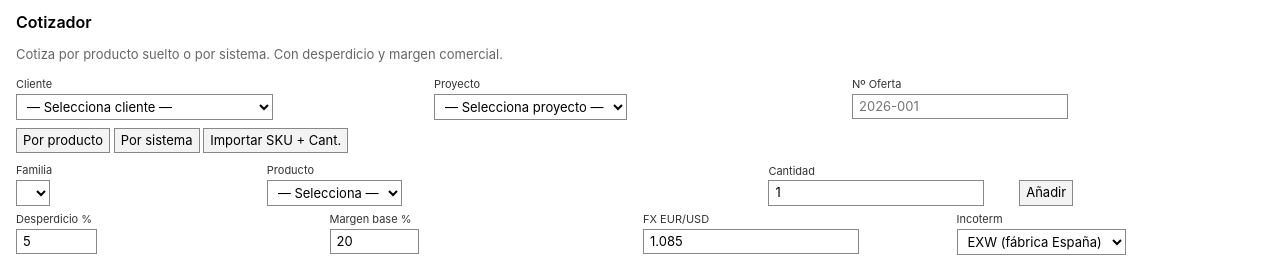
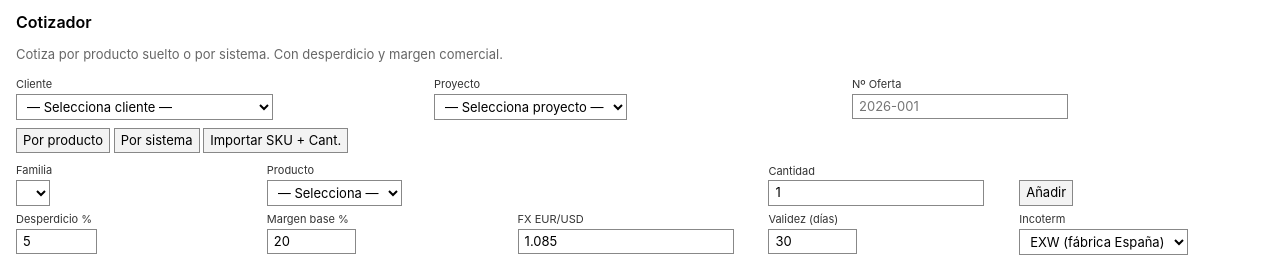
Before and after one commit to Oligonari2810/Arias_Group, a Flask app: page /quote in a window 1280 px wide. Shown: the part 31-296 px from the top of the page. Run offline with Flask 3, Linux system fonts and the light colour scheme; the visitor is signed in with stand-in values (Sample User, id 1); data comes from the database, SQL or seed files in the repository; data that the repository does not hold is empty; some libraries are stand-ins or nearby versions.

Commit message:
fix(offers): validez de oferta usa columna propia, no margin_pct
Bug: el PDF de presupuesto mostraba "Validez: {int(margin_pct)} días"
usando el porcentaje de margen comercial como número de días, lo que
imprimía "20 días" si el margen era 20%. Si el usuario cambiaba el
margen, la validez impresa cambiaba también — confuso y sin control.

Cambios:
- pending_offers: nueva columna validity_days INTEGER DEFAULT 30
- init_db: migración idempotente para DBs existentes (backfill 30)
- save_offer + update-full-offer: persisten validity_days del payload
- offer_pdf: lee offer['validity_days'] con fallback a 30
- quote.html: nuevo input "Validez (días)" default 30, precargado en edit

Allowlist _SAFE_COLUMN_TYPES: añadido 'INTEGER DEFAULT 30'.

```diff
--- a/app.py
+++ b/app.py
@@ -102,6 +102,7 @@ _SAFE_IDENTIFIER_RE = re.compile(r'^[a-zA-Z_][a-zA-Z0-9_]*$')
 _SAFE_COLUMN_TYPES = frozenset({
     'TEXT', 'INTEGER', 'REAL', 'BLOB', 'NUMERIC',
     'REAL DEFAULT 50', 'REAL DEFAULT 5', 'INTEGER DEFAULT 99',
+    'INTEGER DEFAULT 30',
 })
 
 
@@ -362,6 +363,7 @@ def init_db() -> None:
             incoterm TEXT DEFAULT 'EXW',
             route_id INTEGER,
             container_count INTEGER DEFAULT 0,
+            validity_days INTEGER DEFAULT 30,
             created_at TEXT NOT NULL,
             updated_at TEXT
         );
@@ -523,6 +525,9 @@ def init_db() -> None:
     offer_cols = {r[1] for r in db.execute("PRAGMA table_info(pending_offers)").fetchall()}
     if 'raw_hash' not in offer_cols:
         _safe_add_column(db, 'pending_offers', 'raw_hash', 'TEXT')
+    if 'validity_days' not in offer_cols:
+        _safe_add_column(db, 'pending_offers', 'validity_days', 'INTEGER DEFAULT 30')
+        db.execute('UPDATE pending_offers SET validity_days = 30 WHERE validity_days IS NULL')
     fd_cols = {r[1] for r in db.execute("PRAGMA table_info(family_defaults)").fetchall()}
     if fd_cols and 'display_order' not in fd_cols:
         _safe_add_column(db, 'family_defaults', 'display_order', 'INTEGER DEFAULT 99')
@@ -2346,12 +2351,13 @@ def save_offer():
             'existing_offer_number': dup['offer_number'],
         }), 409
 
+    validity_days = int(_num(data.get('validityDays', 30)) or 30)
     db.execute(
         '''INSERT INTO pending_offers
         (offer_number, client_name, project_name, waste_pct, margin_pct, fx_rate,
          lines_json, total_product_eur, total_logistic_eur, total_final_eur,
-         status, incoterm, container_count, raw_hash, created_at)
-        VALUES (?,?,?,?,?,?,?,?,?,?,?,?,?,?,?)''',
+         status, incoterm, container_count, validity_days, raw_hash, created_at)
+        VALUES (?,?,?,?,?,?,?,?,?,?,?,?,?,?,?,?)''',
         (
             offer_num,
             data.get('client', ''),
@@ -2366,6 +2372,7 @@ def save_offer():
             'pending',
             data.get('incoterm', 'EXW'),
             int(container_count),
+            validity_days,
             raw_hash,
             now_iso(),
         )
@@ -2466,13 +2473,14 @@ def update_full_offer():
     total_final = cost_total / max(1 - margin_pct, 0.01) if margin_pct < 1 else cost_total
     container_count = (totals.get('containers') or {}).get('units', 0) or _num(data.get('containerCount', 0))
 
+    validity_days = int(_num(data.get('validityDays', existing['validity_days'] or 30)) or 30)
     db.execute(
         '''UPDATE pending_offers SET
            offer_number = ?, client_name = ?, project_name = ?,
            waste_pct = ?, margin_pct = ?, fx_rate = ?,
            lines_json = ?, total_product_eur = ?, total_logistic_eur = ?,
            total_final_eur = ?, incoterm = ?, container_count = ?,
-           raw_hash = ?, updated_at = ?
+           validity_days = ?, raw_hash = ?, updated_at = ?
            WHERE id = ?''',
         (
             data.get('offerNumber', existing['offer_number']),
@@ -2487,6 +2495,7 @@ def update_full_offer():
             round(total_final, 2),
             data.get('incoterm', 'EXW'),
             int(container_count),
+            validity_days,
             compute_raw_hash(json.dumps(input_lines, sort_keys=True)),
             now_iso(),
             edit_id,
@@ -3124,9 +3133,10 @@ def offer_pdf(offer_id):
     # Section 3
     story.append(Paragraph('3.  CONDICIONES COMERCIALES', sty['h1']))
     story.append(Spacer(1, 1*mm))
+    validity = int(offer['validity_days']) if offer['validity_days'] else 30
     conds = [
         ('Pago', '100% prepago por transferencia bancaria antes de emisión de orden de producción.'),
-        ('Validez de oferta', f"{int(offer['margin_pct'])} días calendario desde la fecha de emisión."),
+        ('Validez de oferta', f"{validity} días calendario desde la fecha de emisión."),
         ('Plazo de entrega', 'Según confirmación de fábrica tras recepción de pago.'),
         ('Puerto de embarque', 'Valencia, España'),
         ('Incoterm aplicable', f"{offer['incoterm'] or 'EXW'} — riesgo y responsabilidad se transfieren al comprador."),
--- a/templates/quote.html
+++ b/templates/quote.html
@@ -117,6 +117,7 @@
   <div><label>Desperdicio %</label><input type="number" id="wasteInput" value="5" min="0" max="50" step="1" oninput="recalcAll()"></div>
   <div><label>Margen base %</label><input type="number" id="marginInput" value="20" min="0" max="100" step="1" oninput="applyGlobalMargin()"></div>
   <div><label>FX EUR/USD</label><input type="number" id="fxInput" value="{{ fx_rate }}" step="0.001" oninput="recalcAll()"></div>
+  <div><label>Validez (días)</label><input type="number" id="validityInput" value="30" min="1" max="365" step="1"></div>
   <div>
     <label>Incoterm</label>
     <select id="incotermSelect" onchange="onIncotermChange()">
@@ -786,9 +787,11 @@ function generateOffer() {
   });
 
   const editId = document.getElementById('editOfferId').value;
+  const _vd = parseInt(document.getElementById('validityInput').value);
+  const validityDays = isNaN(_vd) || _vd < 1 ? 30 : _vd;
   const offer = {
     client, project, offerNumber: offerNum,
-    wastePct, margin, fx, incoterm,
+    wastePct, margin, fx, incoterm, validityDays,
     logisticCost, containerCount: containers, routeId,
     totalPallets: Math.ceil(totalPallets),
     totalWeight: Math.round(totalWeight),
@@ -833,6 +836,7 @@ document.addEventListener('DOMContentLoaded', function() {
   document.getElementById('offerNumber').value = editData.offer_number || '';
   document.getElementById('wasteInput').value = editData.waste_pct || 0;
   document.getElementById('marginInput').value = editData.margin_pct || 20;
+  if (editData.validity_days) document.getElementById('validityInput').value = editData.validity_days;
   if (editData.fx_rate) document.getElementById('fxInput').value = editData.fx_rate;
   if (editData.incoterm) {
     document.getElementById('incotermSelect').value = editData.incoterm;
```
